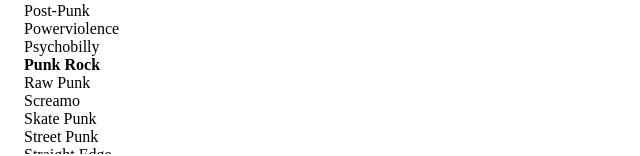
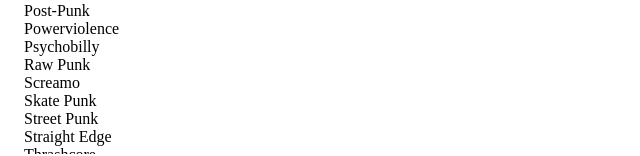
Before and after one commit to allenhsieh/stupidTagGeneratorForHTXIdiots, a React (Create React App) app: page / in a window 1280 px wide. Shown: the part 574-730 px from the top of the page, without its empty margins (0-640 px from the left). Built offline with nearby package versions, Linux system fonts and the light colour scheme.

Commit message:
punk rock as a choice is redundant

```diff
--- a/src/Tags.js
+++ b/src/Tags.js
@@ -75,7 +75,6 @@ const App = () => {
   "Post-Punk",
   "Powerviolence",
   "Psychobilly",
-  "Punk Rock",
   "Raw Punk",
   "Screamo",
   "Skate Punk",
```
